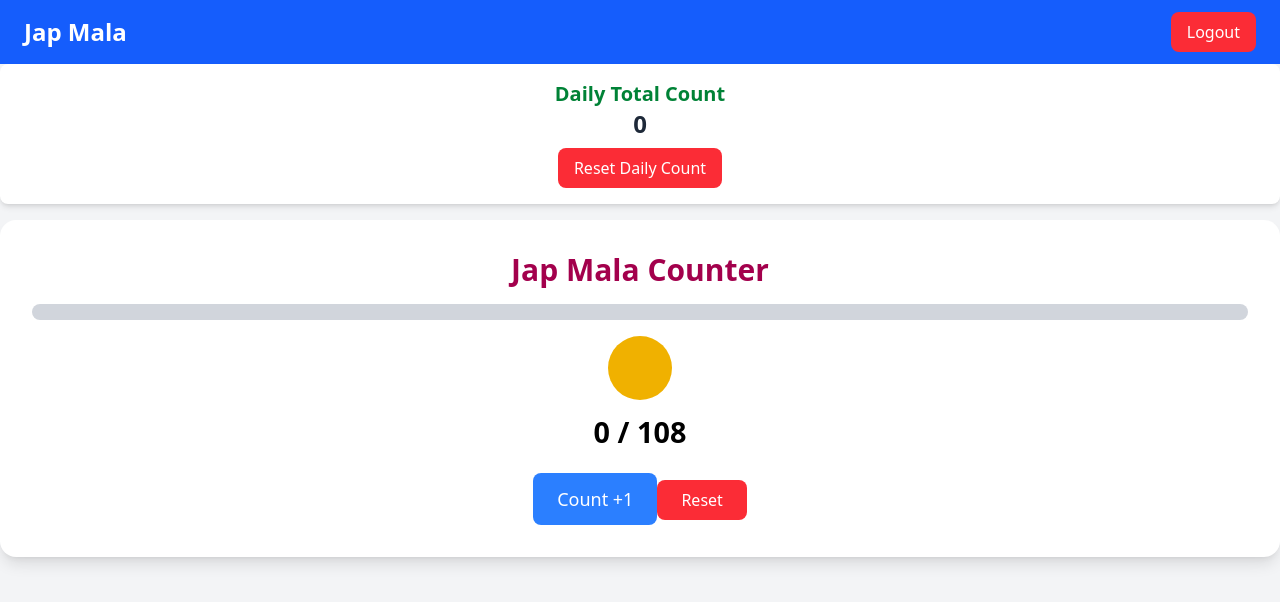
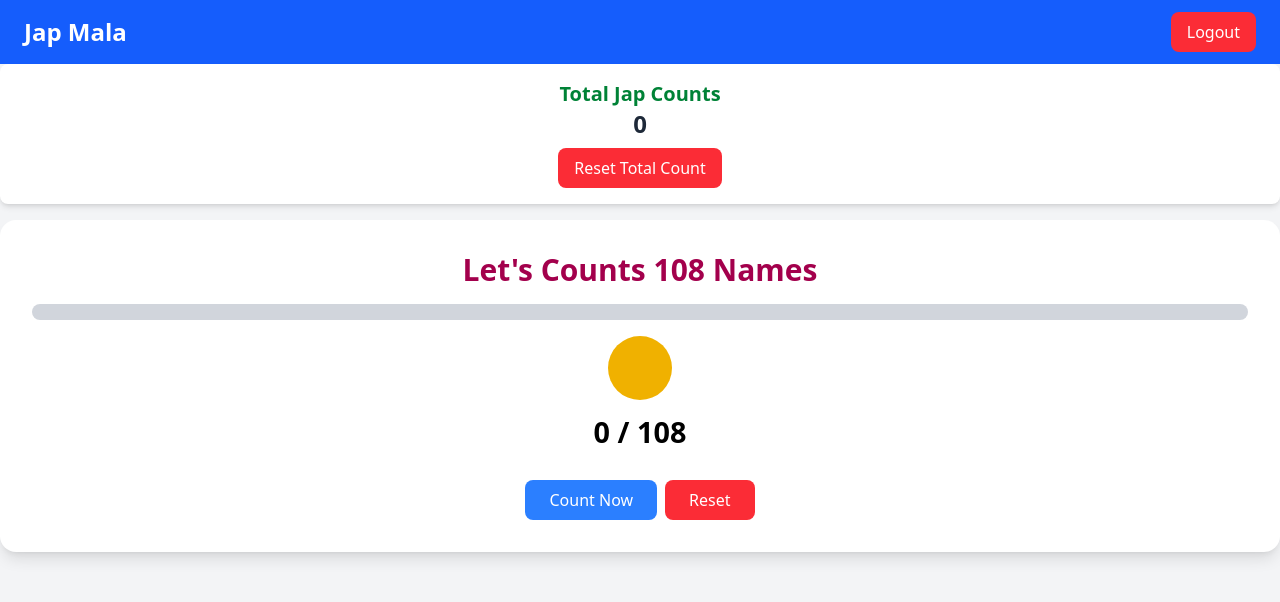
Before and after one commit to varunp100288/jap-mala, a React (Vite) app: page / in a window 1280 px wide. Shown: the top 602 px of the page. Built offline with nearby package versions, Linux system fonts and the light colour scheme; no server answers; sample sign-in values are in the browser's storage.

Commit message:
counters renamed and some ui changes

```diff
--- a/src/components/DailyCounter.jsx
+++ b/src/components/DailyCounter.jsx
@@ -3,13 +3,13 @@ import { useState, useEffect } from "react";
 const DailyCounter = ({ dailyTotal, resetDailyTotal  }) => {
   return (
     <div className="text-center p-4 bg-white shadow-md rounded-lg mb-4">
-      <h2 className="text-xl font-bold text-green-700">Daily Total Count</h2>
+      <h2 className="text-xl font-bold text-green-700">Total Jap Counts</h2>
       <p className="text-2xl font-semibold text-gray-800">{dailyTotal}</p>
       <button
         onClick={resetDailyTotal}
         className="mt-2 px-4 py-2 bg-red-500 text-white rounded-lg"
       >
-        Reset Daily Count
+        Reset Total Count
       </button>
     </div>
   );
--- a/src/components/JapMala.jsx
+++ b/src/components/JapMala.jsx
@@ -58,7 +58,7 @@ export default function JapMala() {
         transition={{ duration: 0.5 }}
       >
         <h1 className="text-3xl font-bold mb-4 text-pink-800">
-          Jap Mala Counter
+          Let's Counts 108 Names
         </h1>
 
         {/* Progress Bar */}
@@ -92,7 +92,7 @@ export default function JapMala() {
         </motion.p>
 
         {/* Animated Count Button with Bounce Effect */}
-        <motion.button
+        {/* <motion.button
           onClick={increment}
           className="relative px-6 py-3 bg-blue-500 text-white text-lg rounded-lg overflow-hidden"
           whileTap={{ scale: 0.9 }}
@@ -100,6 +100,14 @@ export default function JapMala() {
         >
           <span className="absolute inset-0 flex items-center justify-center bg-blue-700 opacity-0 transition-opacity duration-300"></span>
           Count +1
+        </motion.button> */}
+        <motion.button
+          onClick={increment}
+         className="mt-4 px-6 py-2 bg-blue-500 text-white rounded-lg overflow-hidden relative mr-2"
+          whileTap={{ scale: 0.9 }}
+          whileHover={{ boxShadow: "0px 0px 10px rgba(239, 68, 68, 0.6)" }}
+        >
+          Count Now
         </motion.button>
 
         {/* Animated Reset Button */}
```
